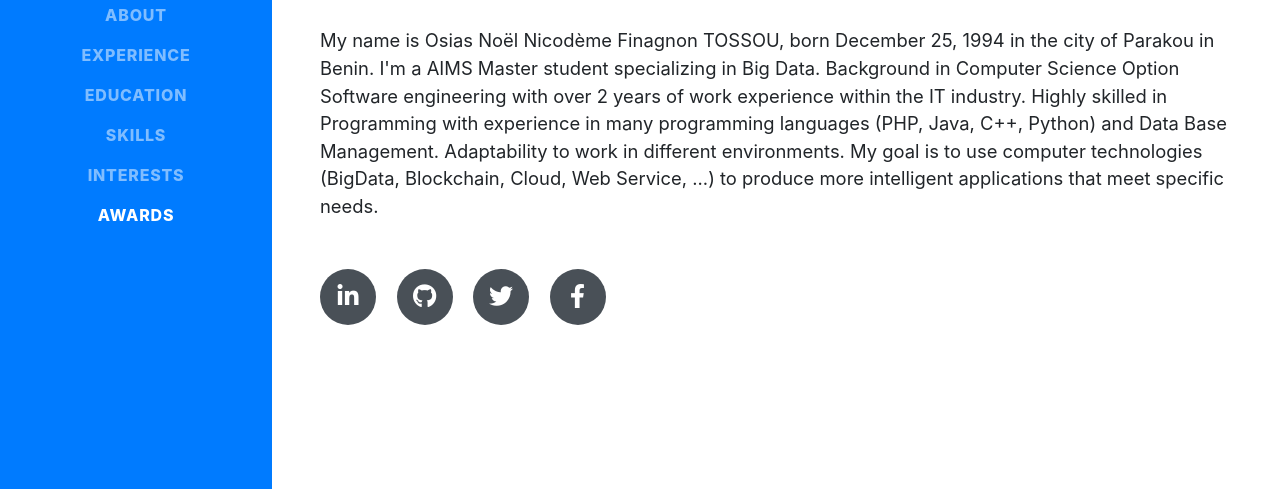
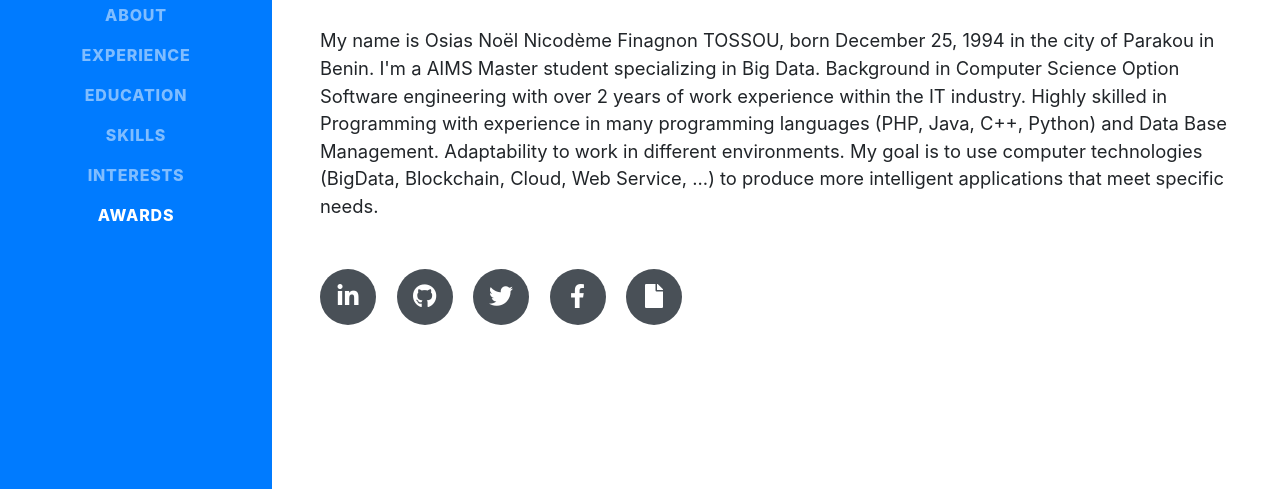
Before and after one commit to osiastossou/osiastossou.github.io, a website with bundled scripts: page index.html in a window 1280 px wide. Shown: the part 308-797 px from the top of the page. Built offline with nearby package versions, Linux system fonts and the light colour scheme; files whose address does not match are found by name; a web font is replaced by a local one.

Commit message:
Add CV PDF

```diff
--- a/index.html
+++ b/index.html
@@ -8,7 +8,7 @@
   <meta name="description" content="Osias Noël TOSSOU">
   <meta name="author" content="Osias Noël TOSSOU">
 
-  <title>Resume - Start Bootstrap Theme</title>
+  <title>CV - Osias Noël Nicodème Finagnon TOSSOU</title>
 
   <!-- Bootstrap core CSS -->
   <link href="vendor/bootstrap/css/bootstrap.min.css" rel="stylesheet">
@@ -84,6 +84,9 @@ My goal is to use computer technologies (BigData, Blockchain, Cloud, Web Service
           </a>
           <a href="#">
             <i class="fab fa-facebook-f"></i>
+          </a>
+          <a target="_blank" href="cv_osias_tossou.pdf">
+            <i class="fab fa fa-file"></i>
           </a>
         </div>
       </div>
```
Also changed, not shown: 1 other file.
